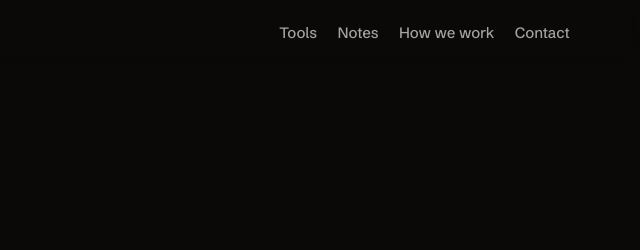
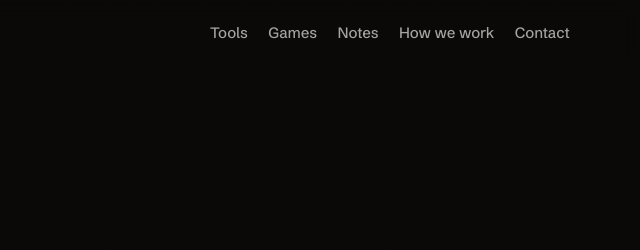
Before and after one commit to AndryRoby/flutter-supabase-doctor, a website: page 404.html in a window 1280 px wide. Shown: the top 250 px of the page, 640-1280 px from the left. Drawn offline with Linux system fonts and the light colour scheme.

Commit message:
Navigacia: odkaz Hry / Games / Spiele na arling.sk/games/

```diff
--- a/404.html
+++ b/404.html
@@ -42,7 +42,7 @@
       <svg viewBox="0 0 488 215" width="38" height="15" aria-hidden="true" focusable="false"><path fill="#f4f4f7" fill-rule="evenodd" d="M0.00,213.00L74.00,214.00L181.00,85.00L285.00,214.00L360.00,214.00L206.00,21.00L185.00,4.00L164.00,10.00Z M221.00,0.00L263.00,50.00L395.00,50.00L409.00,55.00L419.00,76.00L401.00,96.00L313.00,98.00L411.00,214.00L487.00,214.00L422.00,139.00L457.00,123.00L482.00,88.00L482.00,48.00L463.00,19.00L417.00,0.00Z"/><path fill="#f2643c" d="M269.00,66.00L269.00,67.00L268.00,68.00L268.00,70.00L267.00,71.00L267.00,76.00L268.00,77.00L268.00,79.00L270.00,81.00L270.00,82.00L271.00,82.00L273.00,84.00L274.00,84.00L277.00,86.00L279.00,86.00L280.00,87.00L287.00,87.00L288.00,86.00L290.00,86.00L291.00,85.00L294.00,84.00L298.00,80.00L298.00,79.00L299.00,78.00L299.00,75.00L300.00,74.00L300.00,72.00L299.00,71.00L299.00,69.00L298.00,68.00L297.00,65.00L295.00,63.00L294.00,63.00L289.00,60.00L278.00,60.00L277.00,61.00L276.00,61.00L275.00,62.00L272.00,63.00Z"/></svg>
       <b>ARLing</b><span>Flutter Supabase Doctor</span>
     </a>
-    <nav aria-label="Site"><a href="https://arling.sk/en/#tools">Tools</a><a href="https://arling.sk/notes/">Notes</a><a href="https://arling.sk/how-we-work/">How we work</a><a href="mailto:andrej@arling.sk">Contact</a></nav>
+    <nav aria-label="Site"><a href="https://arling.sk/en/#tools">Tools</a><a href="https://arling.sk/games/">Games</a><a href="https://arling.sk/notes/">Notes</a><a href="https://arling.sk/how-we-work/">How we work</a><a href="mailto:andrej@arling.sk">Contact</a></nav>
   </div>
 </header>
 
```
Also changed, not shown: index.html (+1 -1 lines).
